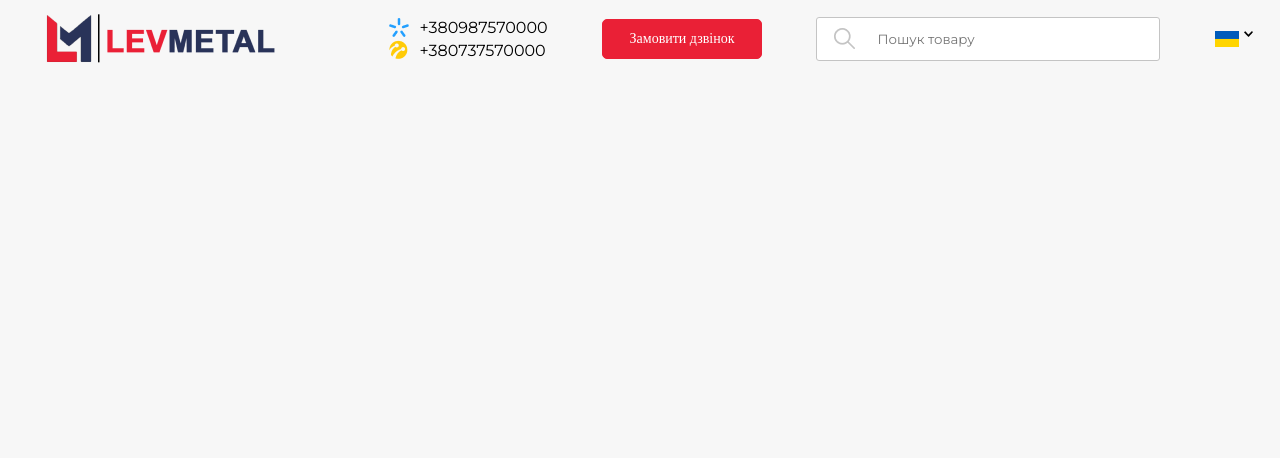
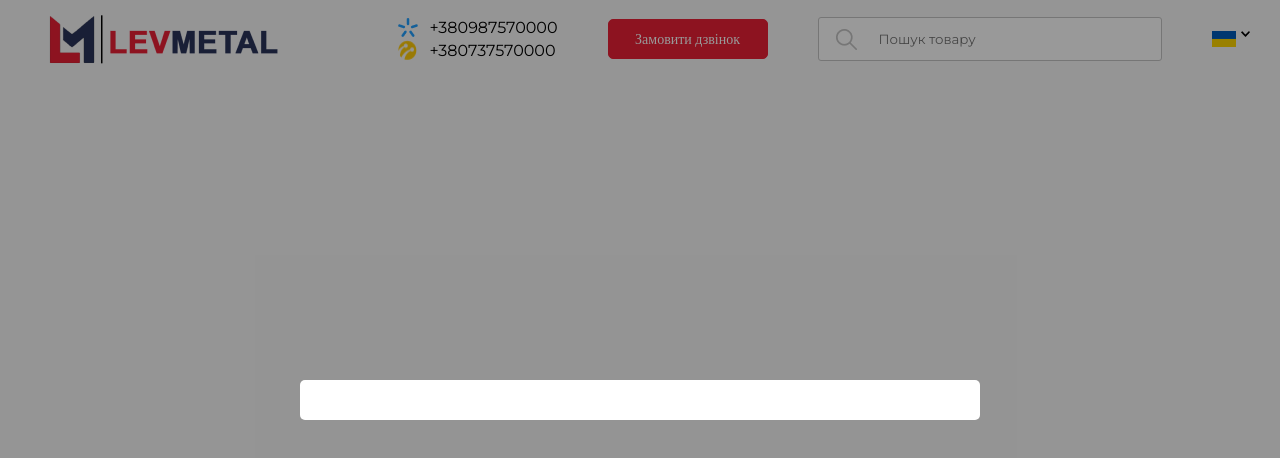
Before and after one commit to ArtemUholkov/lev-metal, a React (Create React App) app: page / in a window 1280 px wide. Both pictures are taken after a click on the button "Замовити дзвінок". Shown: the top 458 px of the page. Built offline with nearby package versions, Linux system fonts and the light colour scheme.

Commit message:
top header part ready, modal done

```diff
--- a/src/components/HeaderCallButton/HeaderCallButton.js
+++ b/src/components/HeaderCallButton/HeaderCallButton.js
@@ -1,9 +1,9 @@
 import './headerCallButton.scss';
 
-function headerCallButton() {
+function headerCallButton(props) {
     return (
         <button>
-            <span>Замовити дзвінок</span>
+            <span>{props.name}</span>
         </button>
     )
 }
--- a/src/components/HeaderCallButton/headerCallButton.scss
+++ b/src/components/HeaderCallButton/headerCallButton.scss
@@ -4,6 +4,7 @@ button {
     background: #EA2036;
     border: 1px solid #EA2036;
     border-radius: 5px;
+    cursor: pointer;
     span{
         font-family: 'TT Norms';
         font-size: 14px;
--- /dev/null
+++ b/src/components/Modal/Modal.js
@@ -0,0 +1,17 @@
+import React from 'react';
+import './modal.scss';
+
+function Modal( {active, setActive, children} ) {
+
+
+
+    return (
+        <div className={ active ? "modal active" : "modal inactive"} onClick={() => setActive(false)}>
+            <div className={ active ? "modal__content active" : "modal__content inactive"} onClick={e => e.stopPropagation()}>
+                {children}
+            </div>
+        </div>
+    )
+};
+
+export default Modal;
--- /dev/null
+++ b/src/components/Modal/modal.scss
@@ -0,0 +1,35 @@
+.modal{
+    width: 100vw;
+    height: 100vh;
+    background-color: rgba($color: #000000, $alpha: 0.4);
+    position: fixed;
+    top: 0;
+    left: 0;
+    display: flex;
+    align-items: center;
+    justify-content: center;
+    .modal__content{
+        padding: 20px;
+        border-radius: 5px;
+        background-color: #FFFFFF;
+        width: 50vw;
+    }
+}
+.modal.active{
+    pointer-events: all;
+    opacity: 1;
+}
+.modal__content.active {
+    transform: scale(1);
+    transition: 0.4s all;
+}
+
+.modal.inactive {
+    opacity: 0;
+    pointer-events: none;
+    transition: 0.5 all;
+}
+.modal__content.inactive{
+    transform: scale(0.5);
+    transition: 0.4s all;
+}
--- a/src/components/TopHeader/TopHeader.js
+++ b/src/components/TopHeader/TopHeader.js
@@ -1,18 +1,20 @@
-import React from 'react';
+import React, { useState } from 'react';
 
 import './topHeader.scss';
 import HeaderCallButton from '../HeaderCallButton/HeaderCallButton';
 import SearchBar from '../SearchBar/SearchBar';
 import LanguageSwitcher from '../LanguageSwitcher/LanguageSwitcher';
+import Modal from '../Modal/Modal';
 
 
 function Header() {
-
-
+    const [modalActive, setModalActive] = useState(false);
 
     return (
+    <>
         <div className="wrapper">
             <img src="./img/topHeader/lev-logo.png" alt="Logo" className="logo" />
+            <div className="content_wrapper">
                 <ul className="phone_numbers">
                     <li>
                         <img src="./img/topHeader/kyivstar-icon.png" alt="kyivstar icon" className="phone_operator" />
@@ -23,10 +25,15 @@ function Header() {
                          <span className="phone_number">+380737570000</span>
                     </li>
                 </ul>
-            <div className="button"><HeaderCallButton /></div>
+                <div className="button" onClick={() => setModalActive(true)}><HeaderCallButton name={`Замовити дзвінок`} /></div>
                 <div className="searchBar"><SearchBar/></div>
                 <div className="language_choose"><LanguageSwitcher/></div>
             </div>
+        </div>
+        <Modal active={modalActive} setActive={setModalActive}>
+
+        </Modal>
+    </>
     )
 }
 
--- a/src/components/TopHeader/topHeader.scss
+++ b/src/components/TopHeader/topHeader.scss
@@ -4,10 +4,15 @@
     display: flex;
     align-items: center;
     justify-content: space-around;
+
     .logo{
         width: 265px;
         height: 77px;
     }
+    .content_wrapper{
+        display: flex;
+        align-items: center;
+        gap: 50px;
     .phone_numbers{
        list-style: none;
        display: flex;
@@ -16,7 +21,15 @@
         display: flex;
         align-items: center;
         gap: 9px;
+        .phone_operator{
+            width: 24px;
+            height: 23px;
+        }
+        .phone_number{
+            font-size: 16px;
+            line-height: 19px;
+        }
        }
     }
-
 }
+}
--- a/src/index.scss
+++ b/src/index.scss
@@ -4,6 +4,7 @@
 
 body {
   background: #F7F7F7;
+  width: 100%;
   margin: 0;
   font-family: -apple-system, BlinkMacSystemFont, 'Segoe UI', 'Roboto', 'Oxygen',
     'Ubuntu', 'Cantarell', 'Fira Sans', 'Droid Sans', 'Helvetica Neue',
```
Lines whose indentation alone changed are shown as unchanged.
